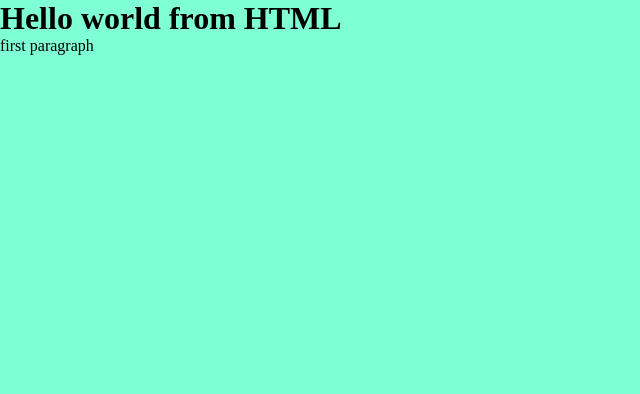
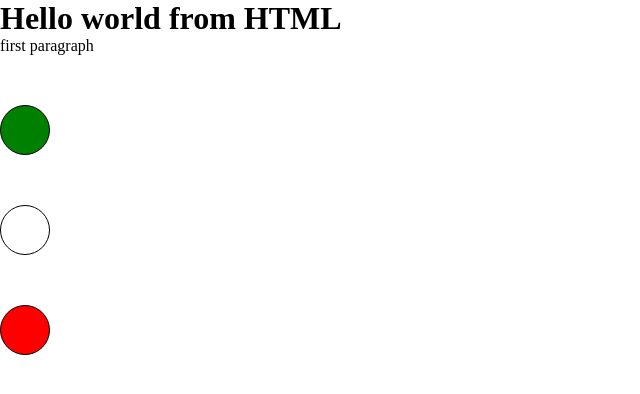
Before and after one commit to kamishiro-renji/htmlPractice1, a plain HTML site: page index.html in a window 1280 px wide. Shown: the whole page, without its empty margins (0-640 px from the left). Drawn offline with Linux system fonts and the light colour scheme.

```diff
--- a/index.css
+++ b/index.css
@@ -2,5 +2,30 @@
     padding: 0;
     margin: 0;
     box-sizing: border-box;
-    background-color: aquamarine;
+    background-color: white;
 }
+
+.flex-container {
+    display: flex;
+    flex-direction: column;
+}
+
+.one, .two, .three {
+    margin-top: 50px;
+    width: 50px;
+    height: 50px;
+    border-radius: 50%;
+    border: 1px solid black;
+}
+
+.one {
+    background-color: green;
+}
+
+.two {
+    background-color: white;
+}
+
+.three {
+    background-color: red;
+}
--- a/index.html
+++ b/index.html
@@ -10,5 +10,13 @@
 <body>
     <h1>Hello world from HTML</h1>
     <p>first paragraph</p>
+
+    <div class="flex-container">
+       <div class="one"></div>
+       <div class="two"></div>
+       <div class="three"></div>
+    </div>
+
+    <script src="index.js"></script>
 </body>
 </html>
--- /dev/null
+++ b/index.js
@@ -0,0 +1,10 @@
+const days = ['sunday', 'monday', 'tuesday', 'wednesday', 'thursday', 'friday', 'saturday'];
+
+for (let i = 0; i < days.length; i++) {
+        days[i] = days[i].charAt(0).toUpperCase() + days[i].slice(1);
+
+  }
+
+for (const day of days) {
+  console.log(day);
+}
```
